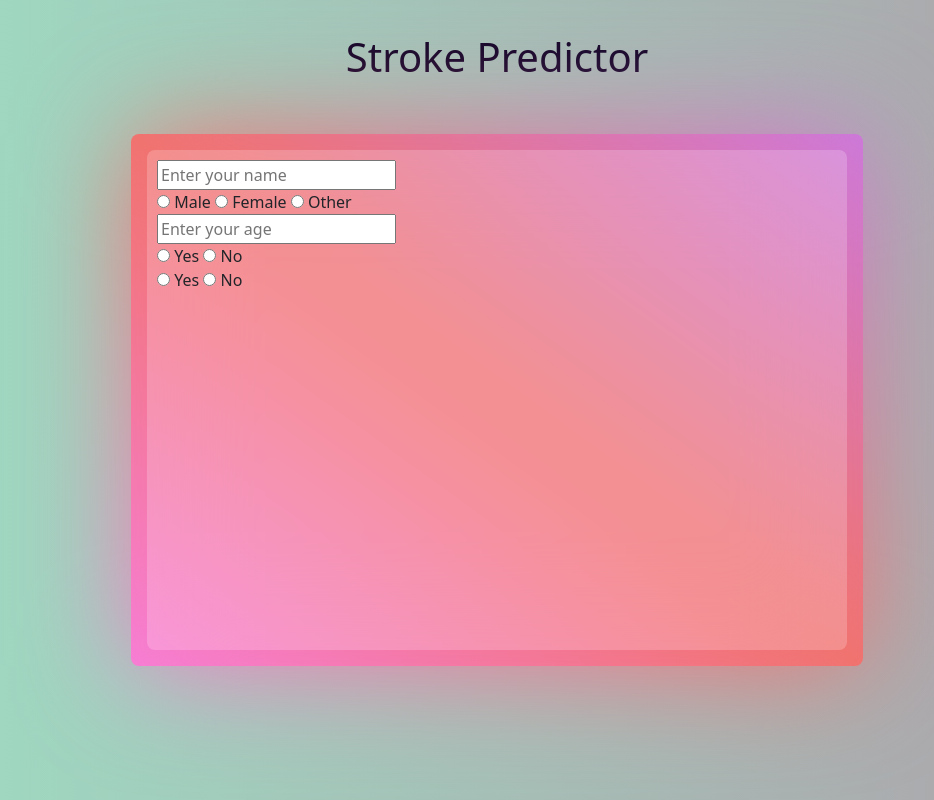
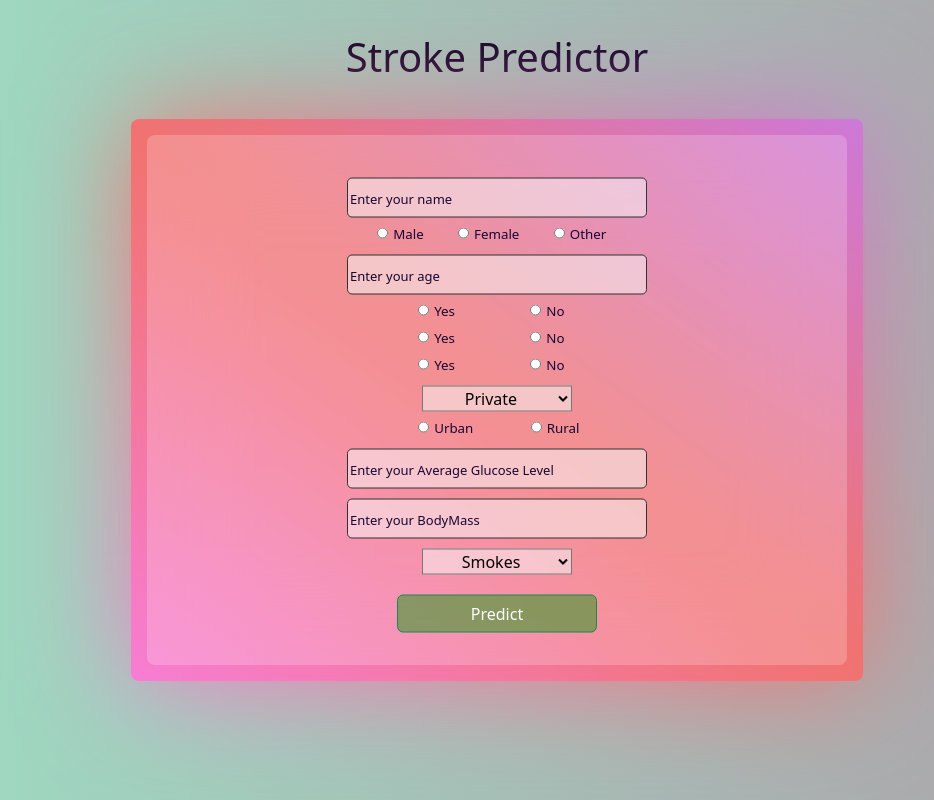
Before and after one commit to sivaramthampi/stroke_prediction_deployment_flask, a Flask app: page / in a window 1280 px wide. Shown: the whole page, without its empty margins (143-1077 px from the left). Run offline with Flask 3, Linux system fonts and the light colour scheme.

Commit message:
done with form creation

```diff
--- a/flask_deploment/static/css/index.css
+++ b/flask_deploment/static/css/index.css
@@ -4,6 +4,11 @@
     --clr-3:#f77ed8;
     --clr-4:#f1736e;
     --clr-5:#cc79dd;
+}
+input::-webkit-outer-spin-button,
+input::-webkit-inner-spin-button {
+  -webkit-appearance: none;
+  margin: 0;
 }
 
 
@@ -39,7 +44,7 @@ body{
 .inputformborder
 {
     width: 700px;
-    height: 500px;
+    height: 530px;
     position: absolute;
     top: 50%;
     left: 50%;
@@ -51,7 +56,7 @@ body{
 }
 .inputformbox{
     width: 700px;
-    height: 500px;
+    height: 530px;
     position: absolute;
     top: 50%;
     left: 50%;
@@ -60,7 +65,6 @@ body{
     background-color: hsl(0, 0%, 100%,20%);
     border-radius: 0.5rem;
     padding: 10px;
-    float: left;
 }
 .inputformborder::before,
 .inputformborder::after{
@@ -93,3 +97,61 @@ body{
     color: rgb(19, 6, 41);
     font-weight: 200;
 }
+
+form{
+    position: absolute;
+    top: 50%;
+    left: 50%;
+    transform: translate(-50%,-50%);
+    color: rgb(23, 7, 51);
+}
+.form-items{
+    margin-top: 10px;
+}
+
+#name-f, #age-f, #agl-f, #bmi-f{
+    width: 300px;
+    height: 40px;
+    border-radius: 5px;
+    border:1px solid rgb(49, 49, 49);
+    color: rgb(39, 2, 28);
+    background-color: hsla(0, 9%, 98%, 0.514);
+
+}
+::placeholder {
+    color:  rgb(23, 7, 51);
+    font-size: 13px;
+  }
+
+#gender-f{
+    margin-left: 500px;
+}
+
+#male, #female, #other{
+    margin-left: 29px;
+    height: 11px;
+
+}
+#hypertension_yes,#hypertension_no,#evermarried_yes,#evermarried_no,#heartdisease_yes,#heartdisease_no,#urban{
+    margin-left: 70px;
+    height: 11px;
+}
+#rural{
+    height: 11px;
+    margin-left: 52px;
+}
+#worktype,#smokingstatus{
+    width: 150px;
+    margin-left: 75px;
+    text-align: center;
+    background-color: hsla(0, 9%, 98%, 0.514);
+}
+label{
+    font-size: smaller;
+}
+#predict-f{
+    margin-top: 20px;
+    width: 200px;
+    margin-left: 50px;
+    background-color: hsla(118, 68%, 36%, 0.514);
+}
--- a/flask_deploment/templates/index.html
+++ b/flask_deploment/templates/index.html
@@ -17,29 +17,57 @@
         <div class="inputformborder">
             <div class='inputformbox'>
                 <form action="" method="post">
-                    <input type="text" name="name" placeholder="Enter your name">
+                    <input type="text" name="name" placeholder="Enter your name" class="form-items" id="name-f">
                     <br>
-                    <input type="radio" id="male" name="gender" value="Male">
+                    <input type="radio" id="male" name="gender" value="Male" class="form-items">
                     <label for="male">Male</label>
-                    <input type="radio" id="female" name="gender" value="Female">
+                    <input type="radio" id="female" name="gender" value="Female" class="form-items">
                     <label for="female">Female</label>
-                    <input type="radio" id="other" name="gender" value="Other">
+                    <input type="radio" id="other" name="gender" value="Other" class="form-items">
                     <label for="other">Other</label>
                     <br>
-                    <input type="number" name="age" placeholder="Enter your age">
+                    <input type="number" name="age" placeholder="Enter your age" class="form-items" id="age-f">
                     <br>
-                    <input type="radio" id="hypertension_yes" name="hypertension" value="1">
+                    <input type="radio" id="hypertension_yes" name="hypertension" value="1" class="form-items">
                     <label for="hypertension_yes">Yes</label>
-                    <input type="radio" id="hypertension_no" name="hypertension" value="0">
+                    <input type="radio" id="hypertension_no" name="hypertension" value="0" class="form-items">
                     <label for="hypertension_no">No</label>
                     <br>
-                    <input type="radio" id="evermarried_yes" name="evermarried" value="Yes">
+                    <input type="radio" id="heartdisease_yes" name="heartdisease" value="1" class="form-items">
+                    <label for="heartdisease_yes">Yes</label>
+                    <input type="radio" id="heartdisease_no" name="heartdisease" value="0" class="form-items">
+                    <label for="heartdisease_no">No</label>
+                    <br>
+                    <input type="radio" id="evermarried_yes" name="evermarried" value="Yes" class="form-items">
                     <label for="evermarried_yes">Yes</label>
-                    <input type="radio" id="evermarried_no" name="evermarried" value="No">
+                    <input type="radio" id="evermarried_no" name="evermarried" value="No" class="form-items">
                     <label for="evermarried_no">No</label>
-
-
-
+                    <br>
+                    <select name="worktype" id="worktype" class="form-items">
+                        <option value="Private">Private</option>
+                        <option value="Self-employed">Self-employed</option>
+                        <option value="Govt_job">Govt job</option>
+                        <option value="children">children</option>
+                        <option value="Never_worked">Never worked</option>
+                    </select>
+                    <br>
+                    <input type="radio" id="urban" name="residencetype" value="Urban" class="form-items">
+                    <label for="urban">Urban</label>
+                    <input type="radio" id="rural" name="residencetype" value="Rural" class="form-items">
+                    <label for="rural">Rural</label>
+                    <br>
+                    <input type="number" name="avg_glucose_level" placeholder="Enter your Average Glucose Level" class="form-items" id="agl-f">
+                    <br>
+                    <input type="number" name="bmi" placeholder="Enter your BodyMass" class="form-items" id="bmi-f">
+                    <br>
+                    <select name="smokingstatus" id="smokingstatus" class="form-items">
+                        <option value="smokes">Smokes</option>
+                        <option value="never smoked">never smoked</option>
+                        <option value="formerly smoked">Formerly Smoked</option>
+                        <option value="Unknown">Unknown</option>
+                    </select>
+                    <br>
+                    <button type="submit" class="btn btn-success" id="predict-f">Predict</button>
                 </form>
             </div>
         </div>
```
